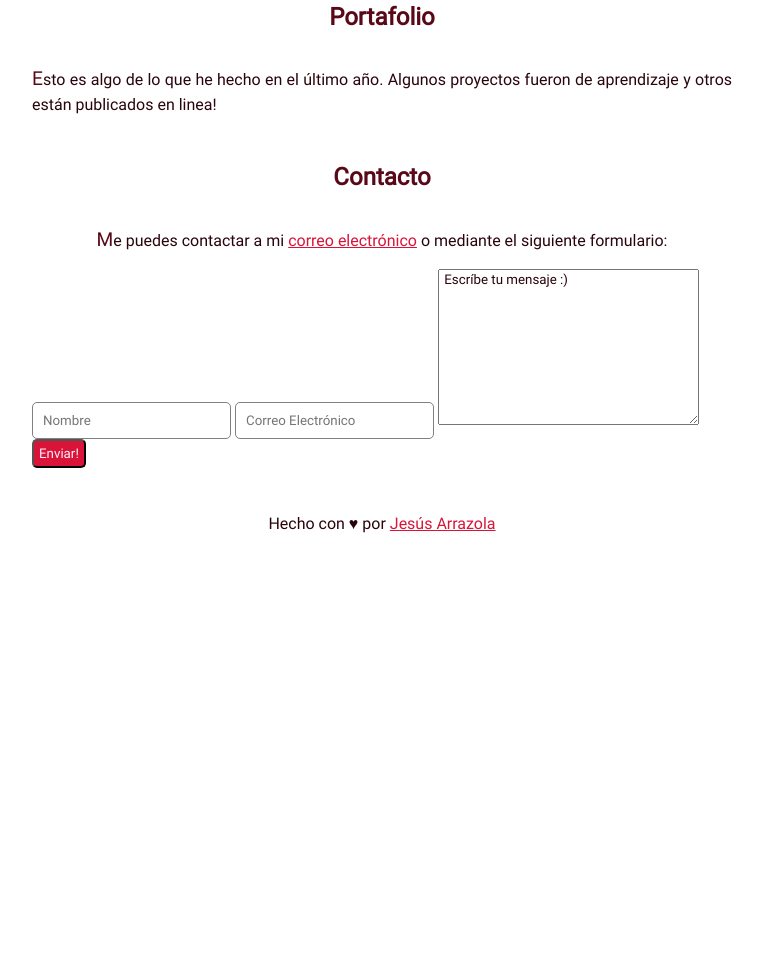
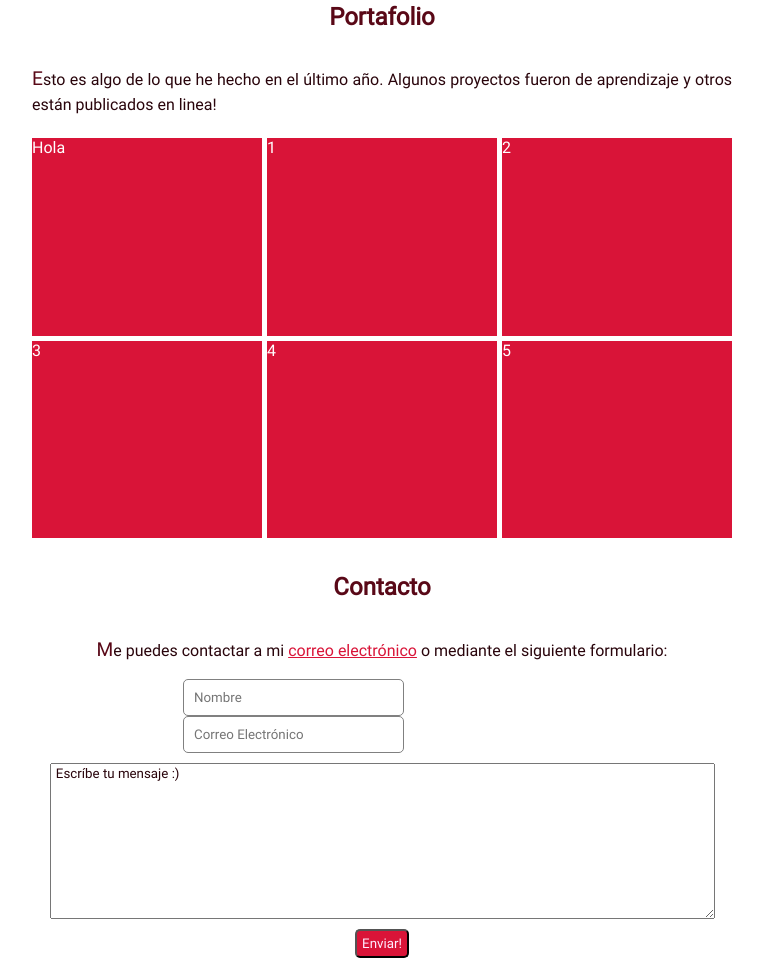
Before and after one commit to JesusArrazola/curriculum, a website: page index.html in a window 1280 px wide. Shown: the part 639-1600 px from the top of the page, without its empty margins (258-1021 px from the left). Before the commit the page ends 1188 px from the top, so only its background shows below. Drawn offline with Linux system fonts and the light colour scheme.

Commit message:
Grid add and form

```diff
--- a/assets/styles/styles.css
+++ b/assets/styles/styles.css
@@ -110,7 +110,7 @@ section[id]{
 #presentation cite{
     text-align: center;
 }
-section[id] *{
+section[id] > *{
     max-width: min(700px,85%);
 }
 #presentation img{
@@ -124,11 +124,48 @@ section#skillset{
     justify-content: center;
     flex-wrap: wrap;
 }
-/* Inputs */
+.grid{
+    display: grid;
+    grid-template-columns: repeat(3,1fr);
+    width: 100%;
+    height: 400px;
+    grid-template-columns: repeat(3,1fr);
+    padding: 5px;
+    gap: 5px;
+}
+.grid-item{
+    width: 100%;
+    background-color: white;
+    justify-self: center;
+    margin: 0;
+    background-color: var(--primary);
+    color: white;
+}
+/* Form and Inputs */
+form{
+    width: 100%;
+    padding: 0 10px;
+    margin: 0;
+    display: flex;
+    flex-direction: column;
+    justify-content: center;
+    align-items: center;
+    gap: 10px;
+    flex-wrap: wrap;
+}
+.f{
+    display: flex;
+    flex-wrap: wrap;
+}
 input{
     border-radius: 5px;
     border: 1px solid gray;
     padding: 10px;
+    width: 50%;
+}
+textarea{
+    width: 95%;
+    box-sizing: border-box;
 }
 /* Media Queries */
 
@@ -139,6 +176,9 @@ input{
     .tag{
         margin: 5px;
     }
+    .grid{
+        grid-template-columns: repeat(2,1fr);
+    }
 
 }
 @media (max-width:600px) {
@@ -148,4 +188,13 @@ input{
     #presentation h1{
         font-size: 1.3rem;
     }
+    .grid{
+        grid-template-columns: 1fr;
+    }
+    .descartable{
+        display: none;
+    }
+    input{
+        width: 100%;
+    }
 }
--- a/index.html
+++ b/index.html
@@ -46,7 +46,12 @@
                     Esto es algo de lo que he hecho en el último año. Algunos proyectos fueron de aprendizaje y otros están publicados en linea!
                 </p>
                 <div class="grid">
-
+                    <div class="grid-item">Hola</div>
+                    <div class="grid-item">1</div>
+                    <div class="grid-item">2</div>
+                    <div class="grid-item">3</div>
+                    <div class="grid-item descartable">4</div>
+                    <div class="grid-item descartable">5</div>
                 </div>
 
             </section>
@@ -57,8 +62,10 @@
                     o mediante el siguiente formulario:
                 </p>
                 <form action="" method="post">
-                    <input type="text" name="nombre" id="nombre" placeholder="Nombre" required>
-                    <input type="mail" name="mail" id="mail" placeholder="Correo Electrónico" required>
+                    <div class="f">
+                        <input type="text" name="nombre" id="nombre" placeholder="Nombre" required>
+                        <input type="mail" name="mail" id="mail" placeholder="Correo Electrónico" required>
+                    </div>
                     <textarea name="message" id="message" cols="30" rows="10"> Escríbe tu mensaje :)</textarea>
                     <button type="submit" class="action-button">Enviar!</button>
                 </form>
```
